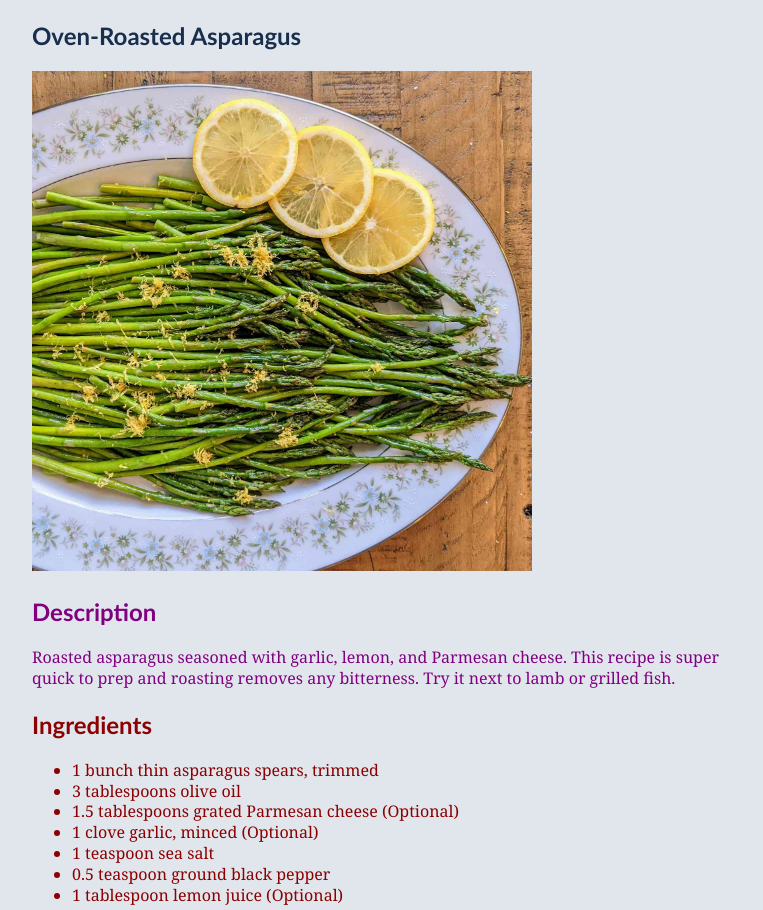
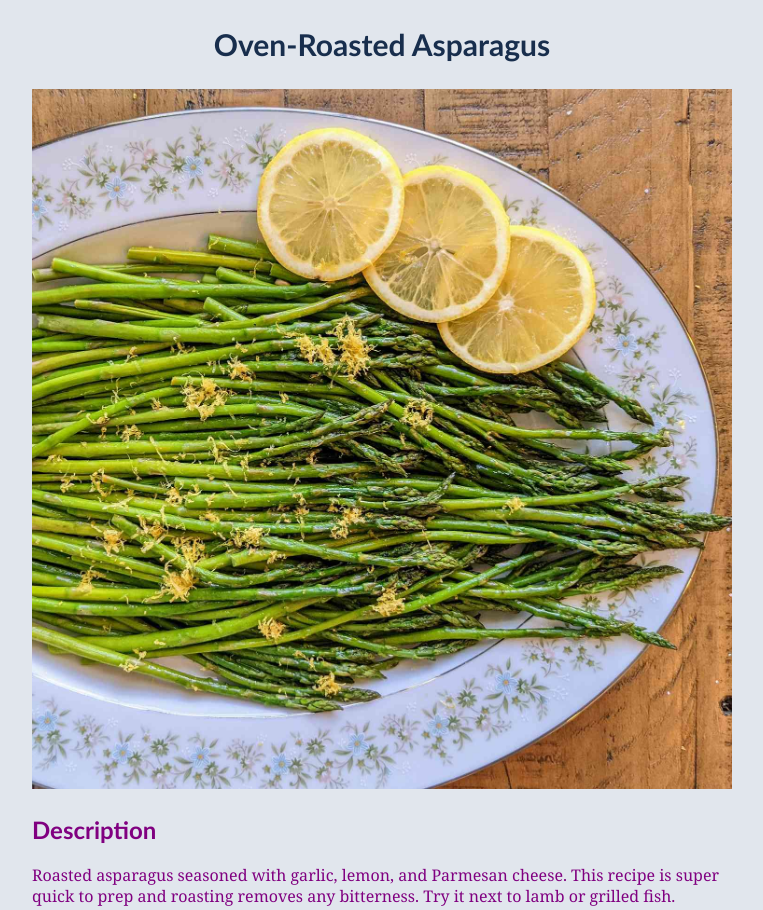
Before and after one commit to ryanpcleary3/odin-recipes, a plain HTML site: page recipes/asparagus.html in a window 1280 px wide. Shown: the top 910 px of the page, without its empty margins (258-1021 px from the left). Drawn offline with Linux system fonts and the light colour scheme.

Commit message:
Center and enlarge elements in .title sections

```diff
--- a/style.css
+++ b/style.css
@@ -15,8 +15,16 @@ h1, h2, h3, h4, h5, h6 {
     color: hsl(0, 100, 200)
 }
 
-.title-image{
-    width: 500px;
+.title{
+    text-align:center;
+}
+
+.title h1 {
+    font-size: 30px;
+}
+
+.title img{
+    width: 100%;
 }
 
 .description {
```
